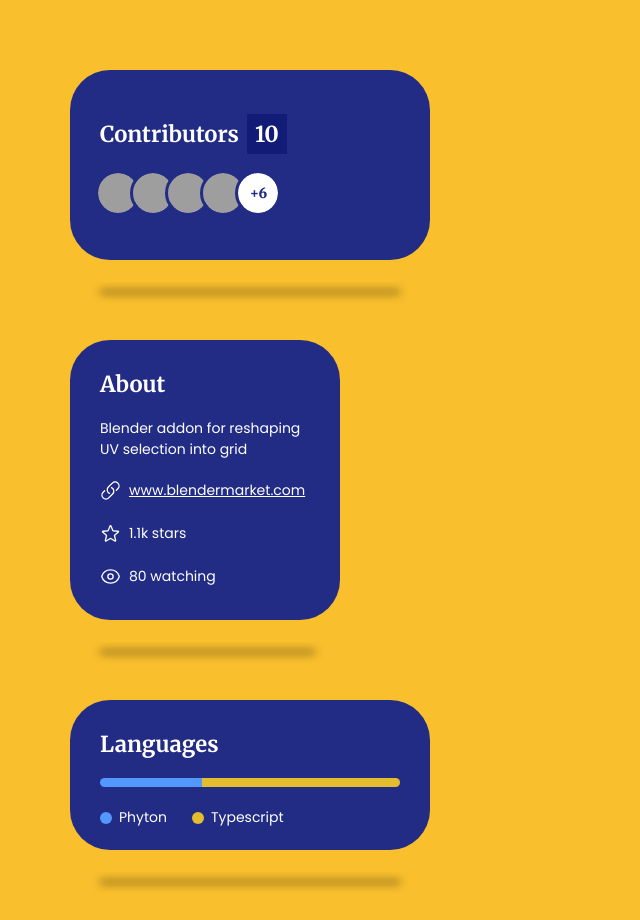
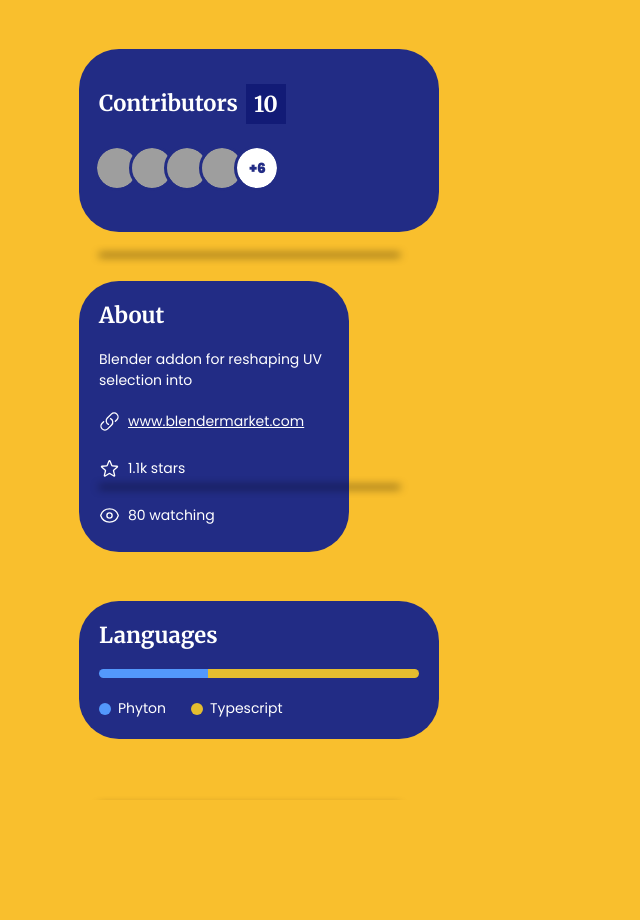
Before and after one commit to tt-dev-23/practice_css_olga, a plain HTML site: page card2/card2.html in a window 1280 px wide. Shown: the whole page, without its empty margins (0-640 px from the left). After the commit the page ends 800 px from the top, so only its background shows below. Drawn offline with Linux system fonts and the light colour scheme; grey boxes are pictures that could not be loaded.

Commit message:
change card2: delete card1,card2,card3, delete card1-header, card2-header,card3-header. The structure for all the cards: card-header and body.

```diff
--- a/card2/card2.html
+++ b/card2/card2.html
@@ -12,13 +12,13 @@
 <body>
   <div class="wrapper">
 
-    <div class="card1-area">
-      <div class="card1">
-        <div class="card1-header">
-          <h2>Contributors</h2>
+    <div class="card">
+      <div class="contributors">
+        <div class="header" data-count="10">
+          <p>Contributors</p>
           <div class="square">10</div>
         </div>
-
+        <div class="body">
           <div class="avatars">
             <img src="https://i.pravatar.cc/64?img=44" />
             <img src="https://i.pravatar.cc/64?img=32" />
@@ -30,65 +30,67 @@
           </div>
         </div>
       </div>
+    </div>
 
-    <div class="card2-area">
-      <div class="card2">
-        <div class="card2-header">About</div>
-        <div class="card2-body">
-          <div class="card2-text">Blender addon for reshaping UV selection into grid</div>
-
-          <div class="card2-link">
+    <div class="card">
+      <div class="header">About</div>
+      <div class="body">
+        <p>Blender addon for reshaping UV selection into </p>
+        <div class="about-info">
+          <span>
             <svg xmlns="http://www.w3.org/2000/svg" fill="none" viewBox="0 0 24 24" stroke-width="1.5"
-              stroke="currentColor" class="w-6 h-6" width="10%">
+              stroke="currentColor" width="1.5em">
               <path stroke-linecap="round" stroke-linejoin="round"
                 d="M13.19 8.688a4.5 4.5 0 0 1 1.242 7.244l-4.5 4.5a4.5 4.5 0 0 1-6.364-6.364l1.757-1.757m13.35-.622 1.757-1.757a4.5 4.5 0 0 0-6.364-6.364l-4.5 4.5a4.5 4.5 0 0 0 1.242 7.244" />
             </svg>
+          </span>
           <a href="-5445260457171601224_121.jpg" class="link">www.blendermarket.com</a>
         </div>
 
-          <div class="card2-star">
+        <div class="about-info">
+          <span>
             <svg xmlns="http://www.w3.org/2000/svg" fill="none" viewBox="0 0 24 24" stroke-width="1.5"
-              stroke="currentColor" class="w-6 h-6" width="10%">
+              stroke="currentColor" width="1.5em">
               <path stroke-linecap="round" stroke-linejoin="round"
                 d="M11.48 3.499a.562.562 0 0 1 1.04 0l2.125 5.111a.563.563 0 0 0 .475.345l5.518.442c.499.04.701.663.321.988l-4.204 3.602a.563.563 0 0 0-.182.557l1.285 5.385a.562.562 0 0 1-.84.61l-4.725-2.885a.562.562 0 0 0-.586 0L6.982 20.54a.562.562 0 0 1-.84-.61l1.285-5.386a.562.562 0 0 0-.182-.557l-4.204-3.602a.562.562 0 0 1 .321-.988l5.518-.442a.563.563 0 0 0 .475-.345L11.48 3.5Z" />
             </svg>
-            <h4>1.1k stars</h4>
+          </span>
+          <p>1.1k stars</p>
         </div>
 
-          <div class="card2-watch">
+        <div class="about-info">
+          <span>
             <svg xmlns="http://www.w3.org/2000/svg" fill="none" viewBox="0 0 24 24" stroke-width="1.5"
-              stroke="currentColor" class="w-6 h-6" width="10%">
+              stroke="currentColor" width="1.5em">
               <path stroke-linecap="round" stroke-linejoin="round"
                 d="M2.036 12.322a1.012 1.012 0 0 1 0-.639C3.423 7.51 7.36 4.5 12 4.5c4.638 0 8.573 3.007 9.963 7.178.07.207.07.431 0 .639C20.577 16.49 16.64 19.5 12 19.5c-4.638 0-8.573-3.007-9.963-7.178Z" />
               <path stroke-linecap="round" stroke-linejoin="round" d="M15 12a3 3 0 1 1-6 0 3 3 0 0 1 6 0Z" />
             </svg>
-            <h4>80 watching</h4>
+          </span>
+          <p>80 watching</p>
+        </div>
+      </div>
+    </div>
+
+    <div class="card">
+      <div class="header">
+        Languages
+      </div>
+      <div class="body">
+        <hr class="hr">
+        <div class="languages">
+          <div class="phyton">
+            <div class="phyton-circle"></div>
+            <h4>Phyton</h4>
+          </div>
+          <div class="typescript">
+            <div class="typescript-circle"></div>
+            <h4>Typescript</h4>
           </div>
         </div>
       </div>
     </div>
 
-    <div class="card3-area">
-      <div class="card3">
-        <div class="card3-header">
-          Languages
-        </div>
-        <div class="card3-body">
-          <hr class="card3-hr">
-          <div class="card3-languag">
-            <div class="card3-phyton">
-              <div class="card3-phyton-circle"></div>
-              <h4>Phyton</h4>
-            </div>
-            <div class="card3-typescript">
-              <div class="card3-typescript-circle"></div>
-              <h4>Typescript</h4>
-            </div>
-          </div>
-        </div>
-
-      </div>
-    </div>
   </div>
 
 </body>
--- a/card2/styles.css
+++ b/card2/styles.css
@@ -9,49 +9,42 @@ body {
   margin: 30px;
 }
 
-.card1-area,
-.card2-area,
-.card3-area {
-  padding: 40px;
-  width: 52%;
-}
-
-.card1,
-.card2,
-.card3 {
+.card {
+  position: relative;
   background-color: #222c85;
   border-radius: 40px;
-  padding: 30px;
+  padding: 20px;
   color: #ffffff;
   font-family: "Merriweather", serif;
   font-size: 14px;
+  margin: 3.5em;
+  width: 360px;
 }
 
-.card1 {
-  width: 360px;
-  height: 190px;
+.card:nth-child(2) {
+  width: 270px;
 }
 
-.card1-header,
-.card2-header,
-.card3-header {
+.header {
   font-weight: 600;
   font-size: 22px;
-}
-
-.card1-header {
   display: flex;
   column-gap: 8px;
 }
 
-.card1-header h2 {
+.body {
   margin-top: 20px;
+  font-family: "Poppins", sans-serif;
+}
+
+.contributors {
+  padding: 20px 0;
 }
 
 .square {
   width: 40px;
   height: 40px;
-  margin-top: 14px;
+  margin-top: -5px;
   background-color: #121b76;
   display: flex;
   flex-direction: column;
@@ -61,7 +54,6 @@ body {
 
 .avatars {
   display: flex;
-  margin-top: 15px;
 }
 
 .avatars img,
@@ -87,67 +79,27 @@ body {
   font-size: 14px;
 }
 
-.card1:after,
-.card2:after,
-.card3:after {
+.card:after {
   content: "";
   position: absolute;
-  width: 300px;
-  height: 100px;
-  top: 280px;
-  left: 100px;
-  z-index: -1;
+  width: 21.5em;
+  top: 12rem;
   height: 2px;
-  box-shadow: 0 11px 10px black;
+  box-shadow: 0 13px 9px black;
 }
 
-.card2:after {
-  width: 215px;
-  top: 640px;
+.about-info {
+  padding-top: 20px;
+  display: flex;
+  column-gap: 8px;
 }
 
-.card3:after {
-  top: 870px;
-}
-
-.card2 {
-  width: 270px;
-  height: 280px;
-}
-
-.card2-body, .card3-body {
-  font-family: "Poppins", sans-serif;
-}
-
-.card2-text {
-  margin-top: 20px;
-  padding-bottom: 20px;
-}
-
-.card2-star:hover,
-.card2-watch:hover {
-  cursor: pointer;
-}
-
-.card2-link,
-.card2-star,
-.card2-watch {
-  display: flex;
-  column-gap: 8px;
-  padding-bottom: 22px;
-}
-
-.card2-link .link {
+.about-info .link {
   text-decoration: underline;
   color: #ffffff;
 }
 
-.card3 {
-  width: 360px;
-  height: 150px;
-}
-
-.card3-hr {
+.hr {
   margin: 20px 0;
   padding: 0;
   height: 9px;
@@ -156,27 +108,27 @@ body {
   background: linear-gradient(90deg, #5398fc 34%, #e4bd2f 0%, #e4bd2f 66%);
 }
 
-.card3-languag {
+.languages {
   display: flex;
   column-gap: 25px;
 }
 
-.card3-phyton,
-.card3-typescript {
+.phyton,
+.typescript {
   display: flex;
   justify-content: center;
   align-items: center;
   column-gap: 7px;
 }
 
-.card3-phyton-circle,
-.card3-typescript-circle {
+.phyton-circle,
+.typescript-circle {
   width: 12px;
   height: 12px;
   background: #5398fc;
   border-radius: 50%;
 }
 
-.card3-typescript-circle {
+.typescript-circle {
   background: #e4bd2f;
 }
```
Lines whose indentation alone changed are shown as unchanged.
